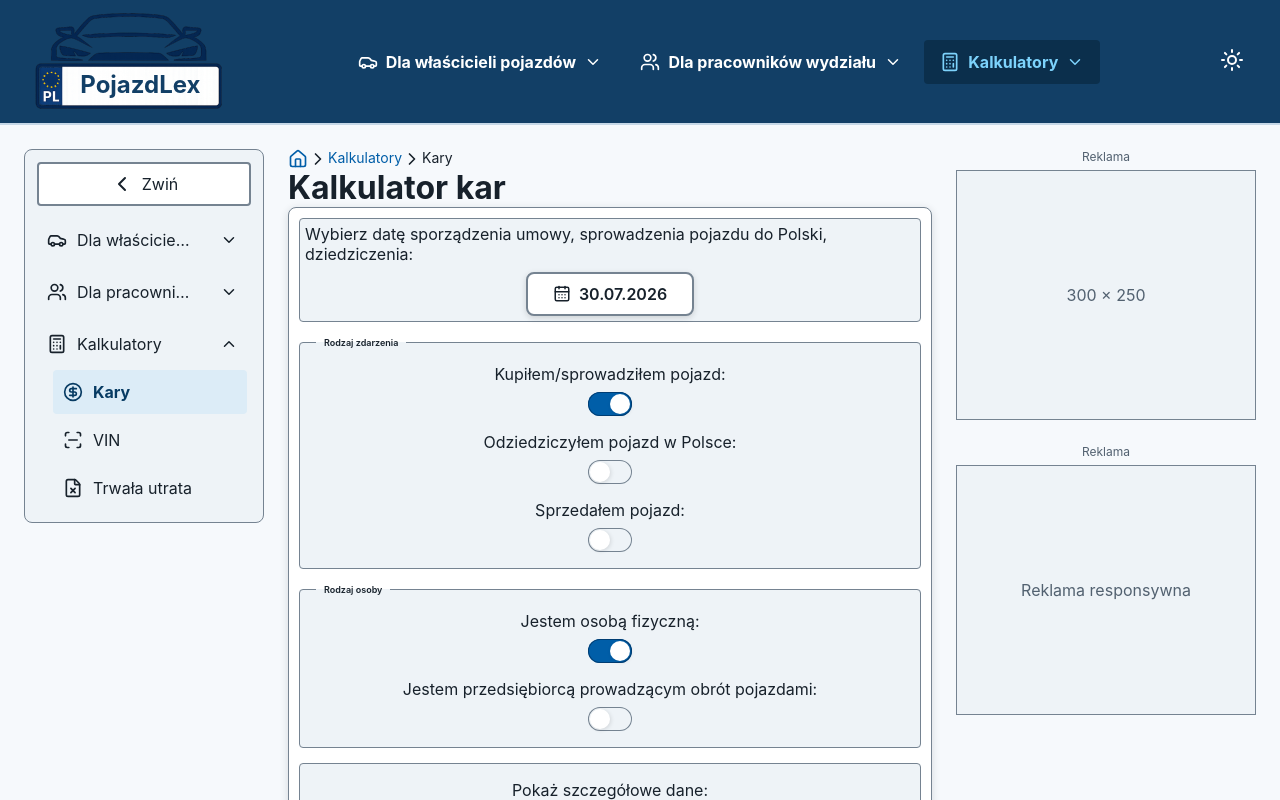
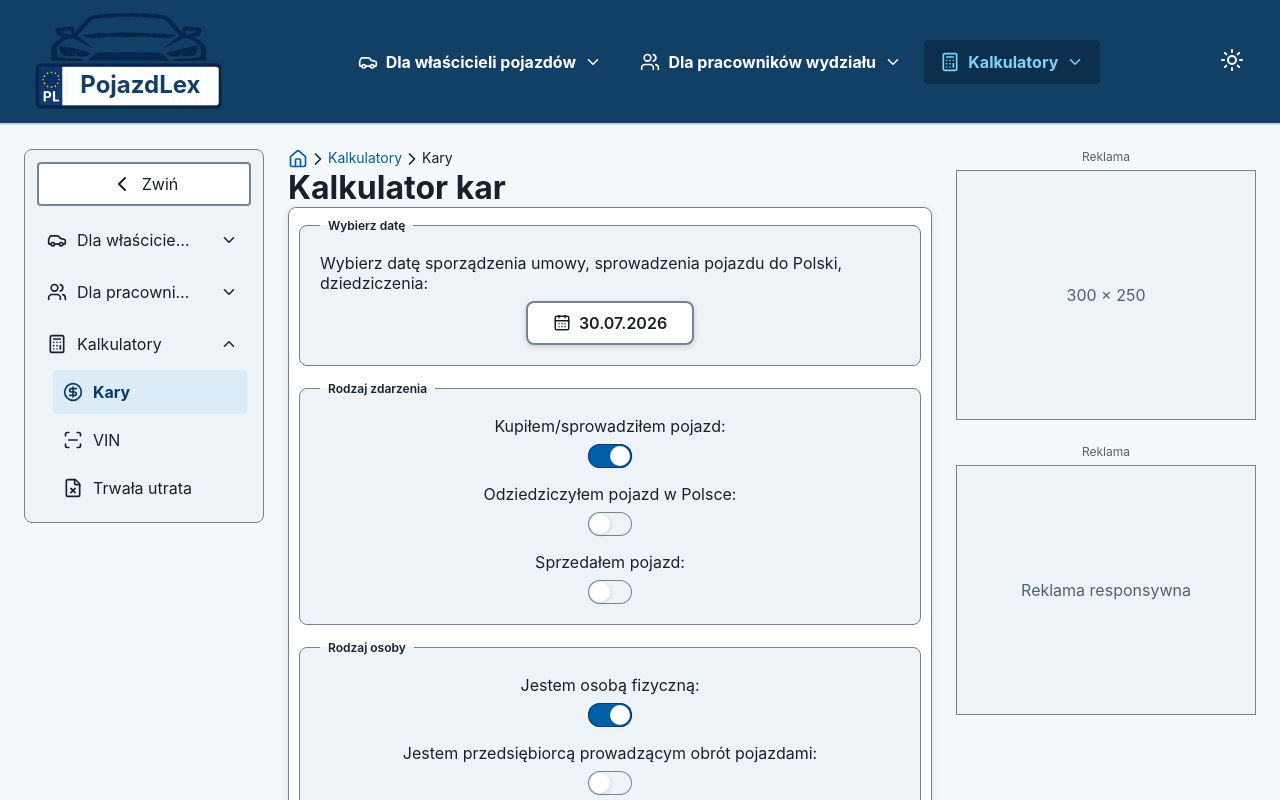
Before and after one commit to KonradKinok/MotoLex, a React (Vite) app: page /kalkulator/kary in a window 1280 px wide. Shown: the top 800 px of the page. Built offline with nearby package versions, Linux system fonts and the light colour scheme.

Commit message:
FieldsetCustom 06.09.2026

```diff
--- /dev/null
+++ b/src/components/CustomControls/FieldsetCustom/FieldsetCustom.module.scss
@@ -0,0 +1,21 @@
+.fieldset {
+  display: flex;
+  flex-direction: column;
+  align-items: stretch;
+  gap: 1rem;
+  width: 100%;
+  min-width: 0;
+  margin: 0;
+  padding: 1.25rem;
+  border: 1px solid var(--color-border);
+  border-radius: var(--radius-medium);
+  background: var(--color-surface-muted);
+  box-sizing: border-box;
+}
+
+.legend {
+  padding-inline: 0.5rem;
+  color: var(--color-text);
+  font-size: 0.75rem;
+  font-weight: 600;
+}
--- /dev/null
+++ b/src/components/CustomControls/FieldsetCustom/FieldsetCustom.tsx
@@ -0,0 +1,29 @@
+import type { FieldsetHTMLAttributes, ReactNode } from "react";
+import styles from "./FieldsetCustom.module.scss";
+
+interface FieldsetCustomProps
+  extends FieldsetHTMLAttributes<HTMLFieldSetElement> {
+  legend: ReactNode;
+  children: ReactNode;
+}
+
+export function FieldsetCustom({
+  legend,
+  children,
+  className,
+  ...fieldsetProps
+}: FieldsetCustomProps) {
+  const fieldsetClassName = [styles.fieldset, className]
+    .filter(Boolean)
+    .join(" ");
+
+  return (
+    <fieldset
+      className={fieldsetClassName}
+      {...fieldsetProps}
+    >
+      <legend className={styles.legend}>{legend}</legend>
+      {children}
+    </fieldset>
+  );
+}
--- a/src/components/FormPenalties/FormPenalties.module.scss
+++ b/src/components/FormPenalties/FormPenalties.module.scss
@@ -17,11 +17,6 @@
         flex-flow: column nowrap;
         gap: .5rem;
         align-items: center;
-        width: 100%;
-        border: 1px solid var(--color-border);
-        padding: 5px;
-        border-radius: var(--radius-small);
-        background: var(--color-surface-muted);
         z-index: 1;
 
         .labelDateTimePicker {
@@ -30,39 +25,6 @@
             align-items: center;
             flex-direction: column;
         }
-    }
-
-    .fieldsetRadio {
-        display: flex;
-        flex-direction: column;
-        justify-content: center;
-        align-items: center;
-        gap: 1rem;
-        width: 100%;
-        border: 1px solid var(--color-border);
-        padding: 1rem;
-        border-radius: var(--radius-small);
-        background: var(--color-surface-muted);
-
-        .legend {
-            padding-inline: 0.5rem;
-            color: var(--color-text);
-            font-size: xx-small;
-            font-weight: 600;
-        }
-    }
-
-    .customTitle {
-        display: block;
-    }
-
-    .containerButton {
-        z-index: 1;
-        display: flex;
-        flex-flow: column nowrap;
-        align-items: center;
-
-
     }
 }
 
--- a/src/components/FormPenalties/FormPenalties.tsx
+++ b/src/components/FormPenalties/FormPenalties.tsx
@@ -12,6 +12,7 @@ import { PENALTIES_MIN_DATE } from "./penaltiesDateRange";
 import styles from "./FormPenalties.module.scss";
 import { ButtonUniversal } from "../CustomControls/ButtonUniversal/ButtonUniversal";
 import { SearchCheck } from "lucide-react";
+import { FieldsetCustom } from "../CustomControls/FieldsetCustom/FieldsetCustom";
 
 export interface FormPenaltiesProps {
   formData: PenaltiesFormData;
@@ -70,6 +71,7 @@ export function FormPenalties({
   return (
     <div className={styles.containerForm}>
       <form className={styles.form} onSubmit={handleSubmit}>
+        <FieldsetCustom legend="Wybierz datę">
           <div className={styles.containerDateTimePicker}>
             <label
               className={styles.labelDateTimePicker}
@@ -86,9 +88,8 @@ export function FormPenalties({
               isClearable={false}
             />
           </div>
-        <fieldset className={styles.fieldsetRadio}>
-          <legend className={styles.legend}>Rodzaj zdarzenia</legend>
-
+        </FieldsetCustom>
+        <FieldsetCustom legend="Rodzaj zdarzenia">
           {getRbData.rbTypeOfEventsTable.map((radioButton) => {
             return (
               <RadioButton
@@ -99,9 +100,8 @@ export function FormPenalties({
               />
             );
           })}
-        </fieldset>
-        <fieldset className={styles.fieldsetRadio}>
-          <legend className={styles.legend}>Rodzaj osoby</legend>
+        </FieldsetCustom>
+        <FieldsetCustom legend="Rodzaj osoby">
           {getRbData.rbTypeOfPersonTable.map((radioButton) => (
             <RadioButton
               {...radioButton}
@@ -110,8 +110,8 @@ export function FormPenalties({
               onChange={handleChange}
             />
           ))}
-        </fieldset>
-        <div className={`${styles.fieldsetRadio} ${styles.containerButton}`}>
+        </FieldsetCustom>
+        <FieldsetCustom legend="Pokaż dane">
           <CheckBoxSlider
             id="detailed-data"
             name="detailedData"
@@ -123,7 +123,7 @@ export function FormPenalties({
           <ButtonUniversal type="submit" icon={<SearchCheck />} fullWidth>
             Pokaż
           </ButtonUniversal>
-        </div>
+        </FieldsetCustom>
       </form>
     </div>
   );
--- a/src/pages/VinCalculatorPage/VinCalculatorPage.module.scss
+++ b/src/pages/VinCalculatorPage/VinCalculatorPage.module.scss
@@ -8,20 +8,9 @@
   max-width: 58rem;
 }
 
-.fieldset {
-  display: grid;
-
-  justify-content: center;
-  gap: 1rem;
-  margin: 0;
-  padding: 1.25rem;
-  border: 2px solid var(--color-border);
-  border-radius: var(--radius-medium);
-  background: var(--color-surface-muted);
-}
-
 .inputs {
   display: flex;
+  justify-content: center;
   gap: 0.35rem;
   overflow-x: auto;
   padding: 0.25rem;
@@ -63,8 +52,10 @@
 
 .buttonsContainer {
   display: flex;
+
   gap: 0.5rem;
   justify-content: space-between;
+
   flex-wrap: wrap;
 }
 
--- a/src/pages/VinCalculatorPage/VinCalculatorPage.tsx
+++ b/src/pages/VinCalculatorPage/VinCalculatorPage.tsx
@@ -12,6 +12,7 @@ import { SearchCheck, X } from "lucide-react";
 import { ButtonUniversal } from "../../components/CustomControls/ButtonUniversal/ButtonUniversal";
 import { PageMetadata } from "../../components/PageMetaData/PageMetaData";
 import { APPLICATION_NAME, ROUTES } from "../../config/routes";
+import { FieldsetCustom } from "../../components/CustomControls/FieldsetCustom/FieldsetCustom";
 // WVWZZZ1KZ5P093939
 const VIN_LENGTH = 17;
 
@@ -167,10 +168,8 @@ function VinCalculatorPage() {
       />
       <article className={styles.page}>
         <h1>Kalkulator VIN</h1>
-
         <form className={styles.form} onSubmit={handleSubmit} noValidate>
-          <fieldset className={styles.fieldset}>
-            <legend>Wpisz numer VIN</legend>
+          <FieldsetCustom legend="Numer VIN">
             <p id="vin-help">
               Numer VIN składa się z 17 znaków i nie zawiera liter I, O ani Q.
             </p>
@@ -228,7 +227,7 @@ function VinCalculatorPage() {
                 {validationResult.message}
               </p>
             )}
-          </fieldset>
+          </FieldsetCustom>
         </form>
       </article>
     </>
```
Lines whose indentation alone changed are shown as unchanged.
